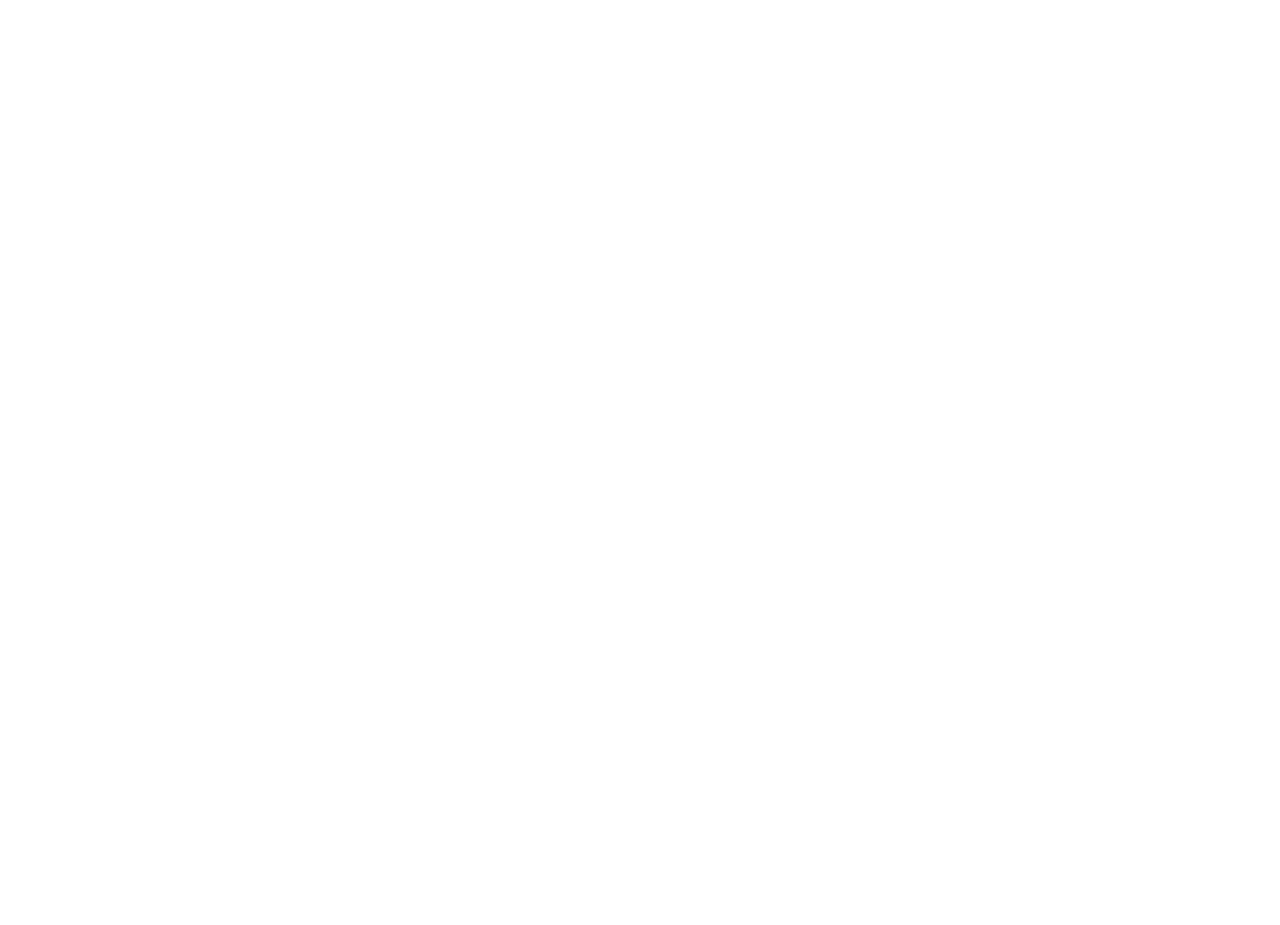
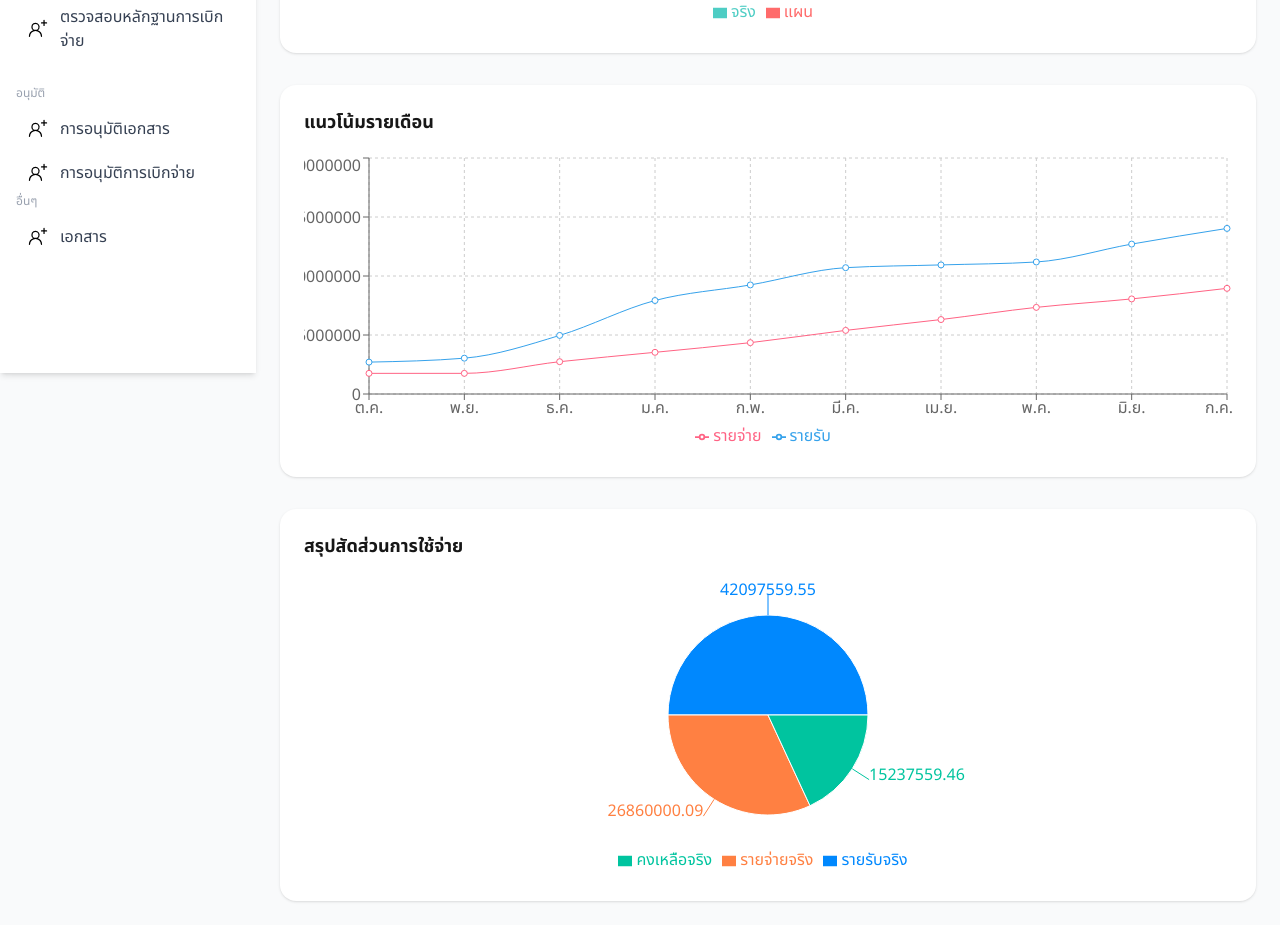
Before and after one commit to gustsri/butget-Fontend-design, a Next.js app in the folder my-budget/: page /planning/dashboard in a window 1280 px wide. Before the commit this address had no page. Shown: the part 427-1352 px from the top of the page. Before the commit the page ends 800 px from the top, so only its background shows below. Built offline with nearby package versions, Linux system fonts and the light colour scheme.

Commit message:
dashboard

```diff
--- /dev/null
+++ b/my-budget/app/planning/dashboard/page.tsx
@@ -0,0 +1,126 @@
+"use client";
+
+import Sidebar from "@/components/shared/Sidebar";
+import {
+  BarChart,
+  Bar,
+  XAxis,
+  YAxis,
+  CartesianGrid,
+  Tooltip,
+  Legend,
+  ResponsiveContainer,
+  LineChart,
+  Line,
+  PieChart,
+  Pie,
+  Cell,
+} from "recharts";
+
+export default function Dashboard() {
+  // ข้อมูลสรุปรายรับ/รายจ่าย
+  const summaryData = [
+    { name: "รายรับจริง", value: 42097559.55 },
+    { name: "รายจ่ายจริง", value: 26860000.09 },
+    { name: "คงเหลือจริง", value: 15237559.46 },
+  ];
+
+  // ข้อมูลเปรียบเทียบแผนกับจริง
+  const planVsActual = [
+    {
+      name: "รายรับ",
+      แผน: 54091300,
+      จริง: 42097559.55,
+    },
+    {
+      name: "รายจ่าย",
+      แผน: 44354900,
+      จริง: 26860000.09,
+    },
+  ];
+
+  // ข้อมูลรายเดือน (mock จากรูป)
+  const monthlyData = [
+    { เดือน: "ต.ค.", รายรับ: 8106843.89, รายจ่าย: 5248180.98 },
+    { เดือน: "พ.ย.", รายรับ: 9106843.39, รายจ่าย: 5248180.98 },
+    { เดือน: "ธ.ค.", รายรับ: 14893442.97, รายจ่าย: 8214427.92 },
+    { เดือน: "ม.ค.", รายรับ: 23767454.53, รายจ่าย: 10595855.06 },
+    { เดือน: "ก.พ.", รายรับ: 27728995.28, รายจ่าย: 13050585.85 },
+    { เดือน: "มี.ค.", รายรับ: 32114161.61, รายจ่าย: 16175649.64 },
+    { เดือน: "เม.ย.", รายรับ: 32817104.78, รายจ่าย: 18926377.6 },
+    { เดือน: "พ.ค.", รายรับ: 33562425.1, รายจ่าย: 22025330.94 },
+    { เดือน: "มิ.ย.", รายรับ: 38114161.61, รายจ่าย: 24176043.29 },
+    { เดือน: "ก.ค.", รายรับ: 42097559.55, รายจ่าย: 26860000.09 },
+  ];
+
+  // สีของ Pie Chart
+  const COLORS = ["#0088FE", "#FF8042", "#00C49F"];
+
+  return (
+    <div className="flex min-h-screen bg-gray-50">
+      {/* Sidebar */}
+      <Sidebar />
+
+      {/* Main Content */}
+      <main className="flex-1 ml-64 p-6 space-y-8">
+        <h1 className="text-2xl font-bold">📊 Dashboard รายรับ - รายจ่าย ปี 2568</h1>
+
+        {/* กราฟเปรียบเทียบรายรับ/รายจ่าย แผน vs จริง */}
+        <div className="bg-white p-6 rounded-2xl shadow">
+          <h2 className="text-lg font-semibold mb-4">รายรับ/รายจ่าย: แผน vs จริง</h2>
+          <ResponsiveContainer width="100%" height={300}>
+            <BarChart data={planVsActual}>
+              <CartesianGrid strokeDasharray="3 3" />
+              <XAxis dataKey="name" />
+              <YAxis />
+              <Tooltip />
+              <Legend />
+              <Bar dataKey="แผน" fill="#FF6B6B" />
+              <Bar dataKey="จริง" fill="#4ECDC4" />
+            </BarChart>
+          </ResponsiveContainer>
+        </div>
+
+        {/* กราฟรายเดือน */}
+        <div className="bg-white p-6 rounded-2xl shadow">
+          <h2 className="text-lg font-semibold mb-4">แนวโน้มรายเดือน</h2>
+          <ResponsiveContainer width="100%" height={300}>
+            <LineChart data={monthlyData}>
+              <CartesianGrid strokeDasharray="3 3" />
+              <XAxis dataKey="เดือน" />
+              <YAxis />
+              <Tooltip />
+              <Legend />
+              <Line type="monotone" dataKey="รายรับ" stroke="#36A2EB" />
+              <Line type="monotone" dataKey="รายจ่าย" stroke="#FF6384" />
+            </LineChart>
+          </ResponsiveContainer>
+        </div>
+
+        {/* กราฟสรุป Pie */}
+        <div className="bg-white p-6 rounded-2xl shadow">
+          <h2 className="text-lg font-semibold mb-4">สรุปสัดส่วนการใช้จ่าย</h2>
+          <ResponsiveContainer width="100%" height={300}>
+            <PieChart>
+              <Pie
+                data={summaryData}
+                dataKey="value"
+                nameKey="name"
+                cx="50%"
+                cy="50%"
+                outerRadius={100}
+                label
+              >
+                {summaryData.map((_, index) => (
+                  <Cell key={`cell-${index}`} fill={COLORS[index % COLORS.length]} />
+                ))}
+              </Pie>
+              <Legend />
+              <Tooltip />
+            </PieChart>
+          </ResponsiveContainer>
+        </div>
+      </main>
+    </div>
+  );
+}
--- /dev/null
+++ b/my-budget/app/planning/dowloadfile/page.tsx
@@ -0,0 +1,16 @@
+"use client";
+import Sidebar from "@/components/shared/Sidebar";
+export default function Home() {
+    return (
+        <div className="flex min-h-screen">
+            <main className="flex-1 p-6 pl-32 bg-gray-50">
+                <div className="font-sans grid grid-rows-[20px_1fr_20px] items-center justify-items-center min-h-screen p-8 pb-20 gap-16 sm:p-20">
+                    <main className="flex flex-col gap-[32px] row-start-2 items-center sm:items-start">
+                        <Sidebar />
+                        <a href="/images/myw3schoolsimage.jpg" download>
+                            <img src="/images/myw3schoolsimage.jpg" alt="W3Schools" width="104" height="142" />
+                            </a>
+                </main>
+            </div>
+        </main>
+    </div>)};
--- a/my-budget/components/shared/Sidebar.tsx
+++ b/my-budget/components/shared/Sidebar.tsx
@@ -59,7 +59,7 @@
       <p className="text-xs text-gray-400 mb-2 uppercase">ติดตาม</p>
       <ul className="space-y-1">
         <li>
-          <Link href="/planning/students" className="flex items-center px-3 py-2 rounded text-gray-700 hover:bg-gray-100">
+          <Link href="/planning/dashboard" className="flex items-center px-3 py-2 rounded text-gray-700 hover:bg-gray-100">
             <img src="/img/icon/person-add.svg" alt="" className="w-5 h-5 mr-3" />
             ติดตามแผนงบประมาณ
           </Link>
@@ -97,17 +97,13 @@
         </li>
         </ul>
 
-      <p className="text-xs text-gray-400 mt-6 mb-2 uppercase">อื่นๆ</p>
+      <p className="text-xs text-gray-400 mb-2 uppercase">อื่นๆ</p>
       <ul className="space-y-1">
         <li>
-          <details className="group">
-            <summary className="flex items-center px-3 py-2 rounded text-gray-700 hover:bg-gray-100 cursor-pointer">
-              <svg className="w-5 h-5 mr-3" fill="none" stroke="currentColor" viewBox="0 0 24 24">
-                <path strokeLinecap="round" strokeLinejoin="round" strokeWidth={2} d="M11 11V3m0 0L7 7m4-4l4 4M11 21v-4m0 0l-4 4m4-4l4 4" />
-              </svg>
-              เอกสาร
-            </summary>
-          </details>
+          <Link href="/planning/dowloadfile" className="flex items-center px-3 py-2 rounded text-gray-700 hover:bg-gray-100">
+            <img src="/img/icon/person-add.svg" alt="" className="w-5 h-5 mr-3" />
+            เอกสาร
+          </Link>
         </li>
         </ul>
     </aside>
--- a/my-budget/package.json
+++ b/my-budget/package.json
@@ -12,7 +12,8 @@
     "lucide-react": "^0.544.0",
     "next": "15.5.3",
     "react": "19.1.0",
-    "react-dom": "19.1.0"
+    "react-dom": "19.1.0",
+    "recharts": "^3.2.0"
   },
   "devDependencies": {
     "@tailwindcss/postcss": "^4",
```
Also changed, not shown: 1 other file (tests, documents, lock files or other folders).
